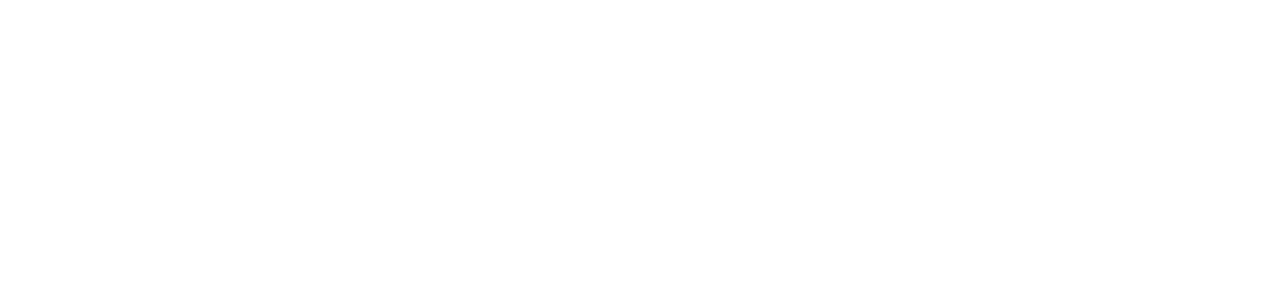
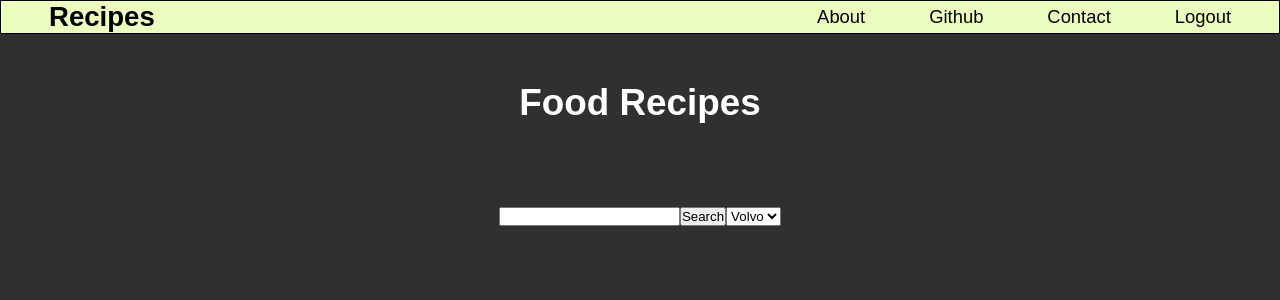
Before and after one commit to keremilhan/recipe-app, a React (Create React App) app: page / in a window 1280 px wide. Shown: the top 300 px of the page. Built offline with nearby package versions, Linux system fonts and the light colour scheme.

Commit message:
Updated: Router ready

```diff
--- a/package.json
+++ b/package.json
@@ -8,6 +8,7 @@
     "@testing-library/user-event": "^13.5.0",
     "react": "^18.2.0",
     "react-dom": "^18.2.0",
+    "react-router-dom": "^6.3.0",
     "react-scripts": "5.0.1",
     "styled-components": "^5.3.5",
     "web-vitals": "^2.1.4"
--- a/src/App.js
+++ b/src/App.js
@@ -1,7 +1,11 @@
+import GlobalStyles from "./components/styles/Global";
+import AppRouter from "./components/AppRouter";
+
 function App() {
   return (
     <div>
-
+      <GlobalStyles />
+      <AppRouter />
     </div>
   );
 }
--- /dev/null
+++ b/src/components/AppRouter.jsx
@@ -0,0 +1,27 @@
+import React from 'react'
+import { BrowserRouter as Router, Routes, Route } from "react-router-dom";
+import Header from './Header';
+import Home from './Pages/Home';
+import About from './Pages/About';
+import Github from './Pages/Github';
+import Logout from './Pages/Logout';
+import Contact from './Pages/Contact';
+
+
+const AppRouter = () => {
+  return (
+    <Router>
+        <Routes>
+            <Route path="/" element={<Header />}>
+                <Route index element={<Home />} />
+                <Route path="about" element={<About />} />
+                <Route path="github" element={<Github />} />
+                <Route path="logout" element={<Logout />} />
+                <Route path="contact" element={<Contact />} />
+            </Route>
+        </Routes>
+    </Router>
+    )
+}
+
+export default AppRouter
--- /dev/null
+++ b/src/components/Header.jsx
@@ -0,0 +1,32 @@
+import React from 'react'
+import { StyledHeader, Nav, Menu } from './styles/Header.styled'
+import { BrowserRouter as Router, Routes, Route, Outlet, Link } from "react-router-dom";
+
+const Header = () => {
+  return (
+    <StyledHeader>
+        <Nav>
+            <h1>
+              <Link to="/">Recipes</Link>
+            </h1>
+            <Menu>
+                <li>
+                  <Link to="/about">About</Link>
+                </li>
+                <li>
+                  <Link to="/github">Github</Link>
+                </li>
+                <li>
+                  <Link to="/contact">Contact</Link>
+                </li>
+                <li>
+                  <Link to="/logout">Logout</Link>
+                </li>
+            </Menu>
+        </Nav>
+        <Outlet />
+    </StyledHeader>
+  )
+}
+
+export default Header
--- /dev/null
+++ b/src/components/Pages/About.jsx
@@ -0,0 +1,9 @@
+import React from 'react'
+
+const About = () => {
+  return (
+    <div>About</div>
+  )
+}
+
+export default About
--- /dev/null
+++ b/src/components/Pages/Contact.jsx
@@ -0,0 +1,9 @@
+import React from 'react'
+
+const Contact = () => {
+  return (
+    <div>Contact</div>
+  )
+}
+
+export default Contact
--- /dev/null
+++ b/src/components/Pages/Github.jsx
@@ -0,0 +1,9 @@
+import React from 'react'
+
+const Github = () => {
+  return (
+    <div>Github</div>
+  )
+}
+
+export default Github
--- /dev/null
+++ b/src/components/Pages/Home.jsx
@@ -0,0 +1,22 @@
+import React from 'react'
+import { StyledHome } from '../styles/Home.styled'
+
+const Home = () => {
+  return (
+    <StyledHome>
+        <h1>Food Recipes</h1>
+        <form action="">
+            <input type="text" />
+            <button type='submit'>Search</button>
+            <select id="cars" name="cars">
+                <option value="volvo">Volvo</option>
+                <option value="saab">Saab</option>
+                <option value="fiat">Fiat</option>
+                <option value="audi">Audi</option>
+            </select>
+        </form>
+    </StyledHome>
+  )
+}
+
+export default Home
--- /dev/null
+++ b/src/components/Pages/Logout.jsx
@@ -0,0 +1,9 @@
+import React from 'react'
+
+const Logout = () => {
+  return (
+    <div>Logout</div>
+  )
+}
+
+export default Logout
--- /dev/null
+++ b/src/components/styles/Global.jsx
@@ -0,0 +1,24 @@
+
+import { createGlobalStyle } from "styled-components";
+
+const GlobalStyles = createGlobalStyle`
+    @import url('https://fonts.googleapis.com/css2?family=Poppins:wght@300;400;600;700&display=swap');
+    * {
+        box-sizing: border-box;
+        margin: 0;
+        padding: 0;
+    }
+    body {
+        background: #303030;
+        color: #fff;
+        font-family: 'Poppins', sans-serif;
+        font-size: 1.15em;
+    }
+
+    a{
+        text-decoration: none;
+        color: black;
+    }
+`
+
+export default GlobalStyles;
--- /dev/null
+++ b/src/components/styles/Header.styled.jsx
@@ -0,0 +1,18 @@
+import styled from "styled-components";
+
+export const StyledHeader = styled.header`
+    background-color: #ebfebf;
+`
+
+export const Nav = styled.nav`
+    padding: 0 3rem;
+    display: flex;
+    justify-content: space-between;
+    border: 1px solid black;
+    align-items: center;
+`
+export const Menu = styled.ul`
+    list-style-type: none;
+    display: flex;
+    gap: 4rem;
+`
--- /dev/null
+++ b/src/components/styles/Home.styled.jsx
@@ -0,0 +1,14 @@
+import styled from "styled-components";
+
+export const StyledHome = styled.div`
+    background-color: #303030;
+    display: flex;
+    flex-direction: column;
+    justify-content: center;
+    align-items: center;
+    gap: 5rem;
+
+    h1{
+        margin-top: 3rem;
+    }
+`
```
Also changed, not shown: 1 other file (tests, documents, lock files or other folders).
